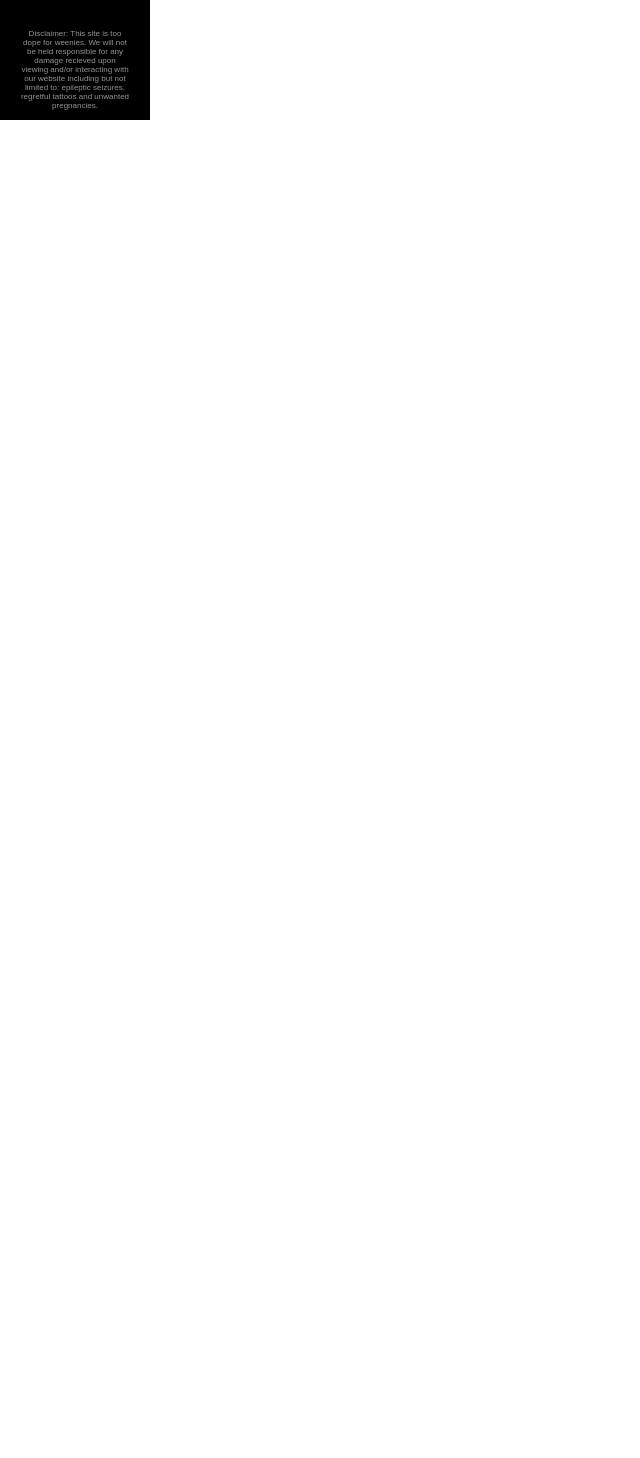
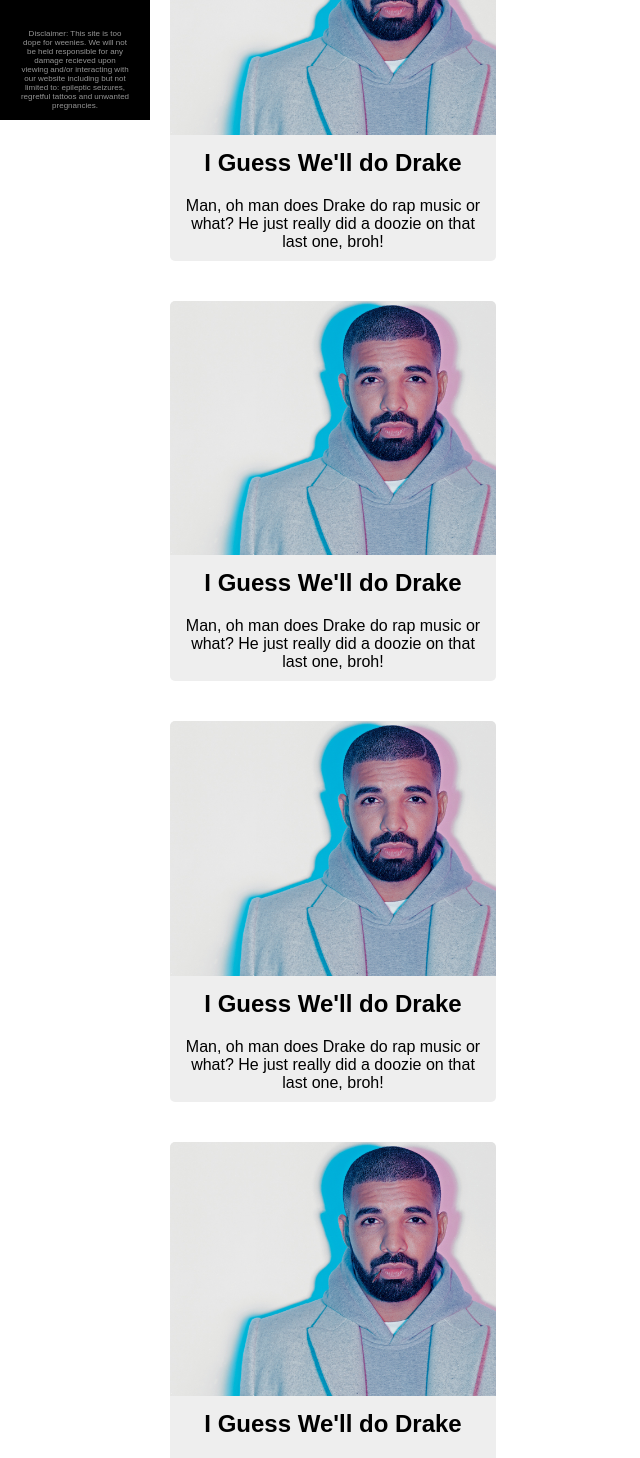
Before and after one commit to crishanks/myspace-practice-app, a React (Create React App) app: page / in a window 1280 px wide. Shown: the part 680-2138 px from the top of the page, without its empty margins (0-640 px from the left). Before the commit the page ends 800 px from the top, so only its background shows below. Built offline with nearby package versions, Linux system fonts and the light colour scheme.

Commit message:
set up blog post component

```diff
--- a/src/App.js
+++ b/src/App.js
@@ -3,6 +3,7 @@
 import VerticalNavigation from './Components/vertical-navigation';
 import Jumbotron from './Components/jumbotron';
 import HorizontalNavigation from './Components/horizontal-navigation';
+import BlogPost from './Components/blog-post';
 
 class App extends Component {
   render() {
@@ -11,6 +12,12 @@
         <VerticalNavigation />
         <Jumbotron />
         <HorizontalNavigation />
+        <BlogPost />
+        <BlogPost />
+        <BlogPost />
+        <BlogPost />
+        <BlogPost />
+        <BlogPost />
       </div>
     );
   }
--- a/src/Components/blog-post.js
+++ b/src/Components/blog-post.js
@@ -0,0 +1,25 @@
+import React from 'react';
+import Drake from '../images/Drake-1.jpg';
+
+class BlogPost extends React.Component {
+    render() {
+        return (
+            <div class="blog-content">
+                <div class="grid-row">
+                    <div class="grid-item">
+                        <div class="hide-overflow">
+                            <img src={Drake} alt="drake"/>
+                            <a href="#"></a>
+                        </div>
+                        <h2>
+                            <a href="#"> I Guess We'll do Drake</a>
+                        </h2>
+                        <p>Man, oh man does Drake do rap music or what? He just really did a doozie on that last one, broh!</p>
+                    </div>
+                </div>
+            </div>
+        );
+    }
+}
+
+export default BlogPost;
```
